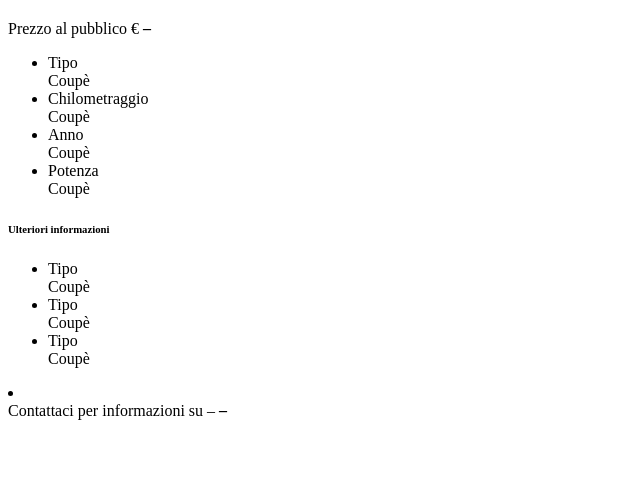
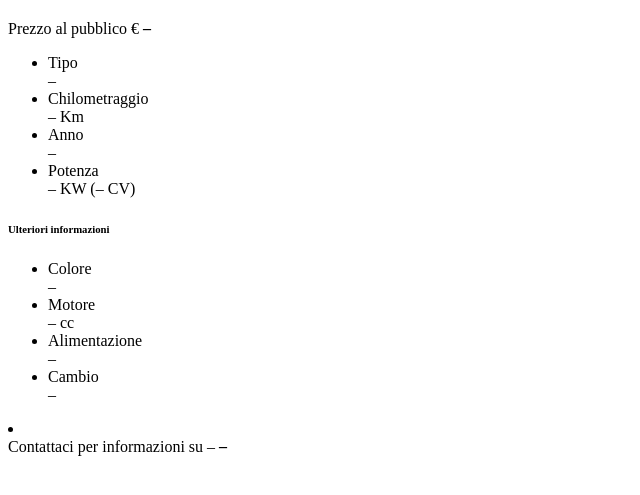
Before and after one commit to EnthusiasticCode/UnionCarWebsite, a PHP site: the page made by app/views/details.html in a window 1280 px wide. Shown: the part 35-530 px from the top of the page, without its empty margins (0-640 px from the left). Run offline with PHP 8.4, Linux system fonts and the light colour scheme.

Commit message:
Added actual details to car details view

```diff
--- a/app/styles/_pages.scss
+++ b/app/styles/_pages.scss
@@ -189,6 +189,7 @@
 
 			> .detail-value {
 				@include grid-column(8);
+				text-transform: capitalize;
 			}
 		}
 	}
--- a/app/views/details.html
+++ b/app/views/details.html
@@ -23,34 +23,38 @@
 				<ul class="details-list">
 					<li>
 						<div class="secondary radius label detail-label">Tipo</div>
-						<div class="detail-value">Coup&egrave;</div>
+						<div class="detail-value" ng-bind="car.car_type">&ndash;</div>
 					</li>
 					<li>
 						<div class="secondary radius label detail-label">Chilometraggio</div>
-						<div class="detail-value">Coup&egrave;</div>
+						<div class="detail-value"><span ng-bind="car.km|number">&ndash;</span> Km</div>
 					</li>
 					<li>
 						<div class="secondary radius label detail-label">Anno</div>
-						<div class="detail-value">Coup&egrave;</div>
+						<div class="detail-value" ng-bind="car.registration_date">&ndash;</div>
 					</li>
 					<li>
 						<div class="secondary radius label detail-label">Potenza</div>
-						<div class="detail-value">Coup&egrave;</div>
+						<div class="detail-value"><span ng-bind="car.power_kw|number">&ndash;</span> KW (<span ng-bind="car.power_horses|number">&ndash;</span> CV)</div>
 					</li>
 				</ul>
 				<h6>Ulteriori informazioni</h6>
 				<ul class="details-list">
 					<li>
-						<div class="secondary radius label detail-label">Tipo</div>
-						<div class="detail-value">Coup&egrave;</div>
+						<div class="secondary radius label detail-label">Colore</div>
+						<div class="detail-value" ng-bind="car.external_color|lowercase">&ndash;</div>
 					</li>
 					<li>
-						<div class="secondary radius label detail-label">Tipo</div>
-						<div class="detail-value">Coup&egrave;</div>
+						<div class="secondary radius label detail-label">Motore</div>
+						<div class="detail-value"><span ng-bind="car.engine_size|number">&ndash;</span> cc</div>
 					</li>
 					<li>
-						<div class="secondary radius label detail-label">Tipo</div>
-						<div class="detail-value">Coup&egrave;</div>
+						<div class="secondary radius label detail-label">Alimentazione</div>
+						<div class="detail-value" ng-bind="car.fuel_type">&ndash;</div>
+					</li>
+					<li>
+						<div class="secondary radius label detail-label">Cambio</div>
+						<div class="detail-value" ng-bind="car.gear_type">&ndash;</div>
 					</li>
 				</ul>
 			</div>
```
